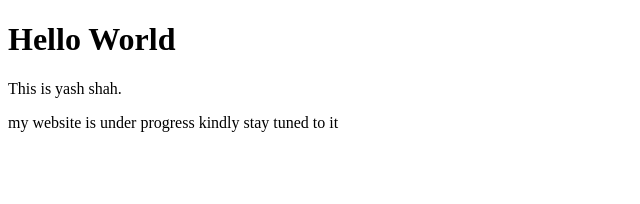
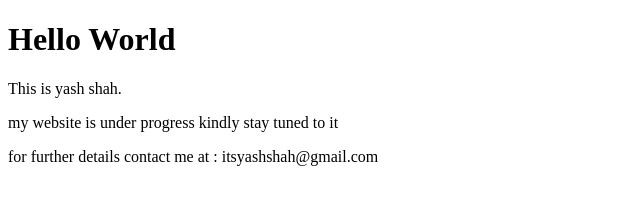
Before and after one commit to itsyashshah/itsyashshah.github.io, a plain HTML site: page index.html in a window 1280 px wide. Shown: the whole page, without its empty margins (0-640 px from the left). Drawn offline with Linux system fonts and the light colour scheme.

Commit message:
code changes

```diff
--- a/index.html
+++ b/index.html
@@ -4,5 +4,6 @@
 <h1>Hello World</h1>
 <p>This is yash shah.</p>
 <p>my website is under progress kindly stay tuned to it </p>
+<p>for further details contact me at : itsyashshah@gmail.com</p>
 </body>
 </html>
```
